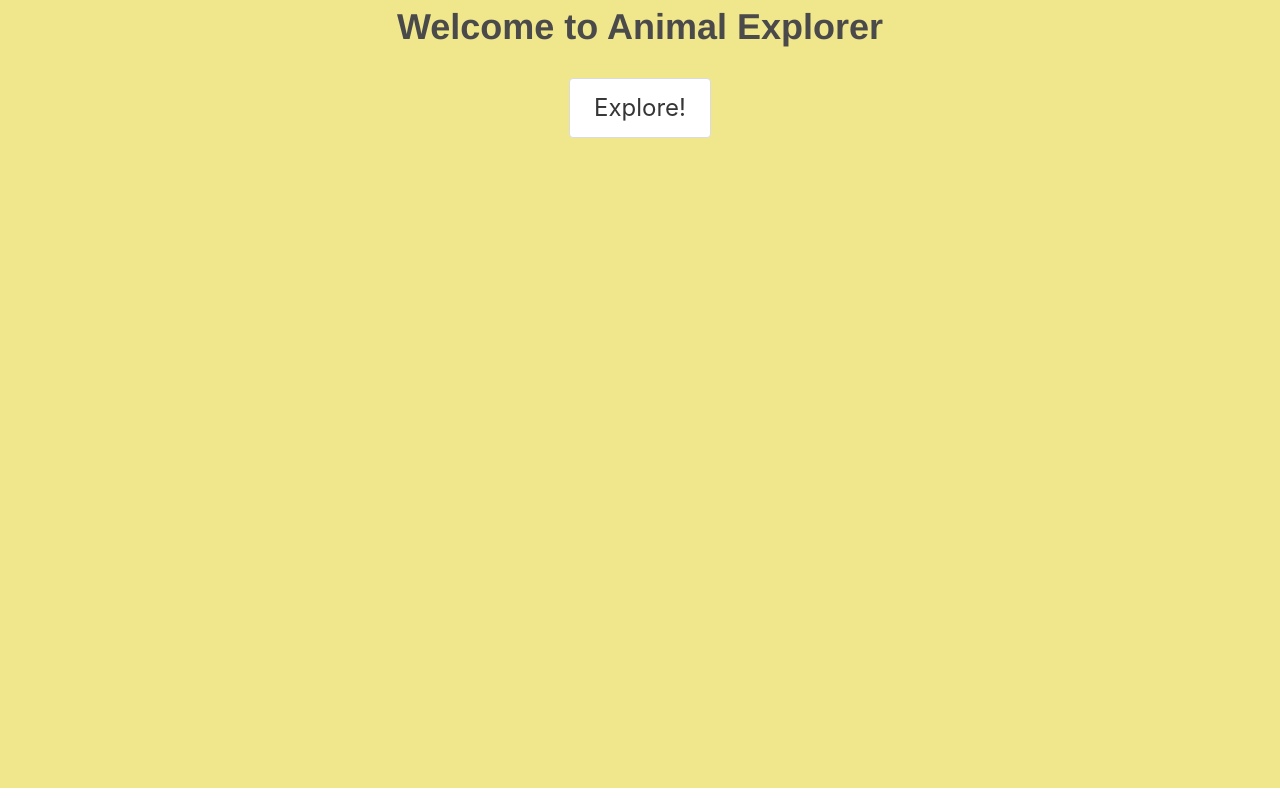
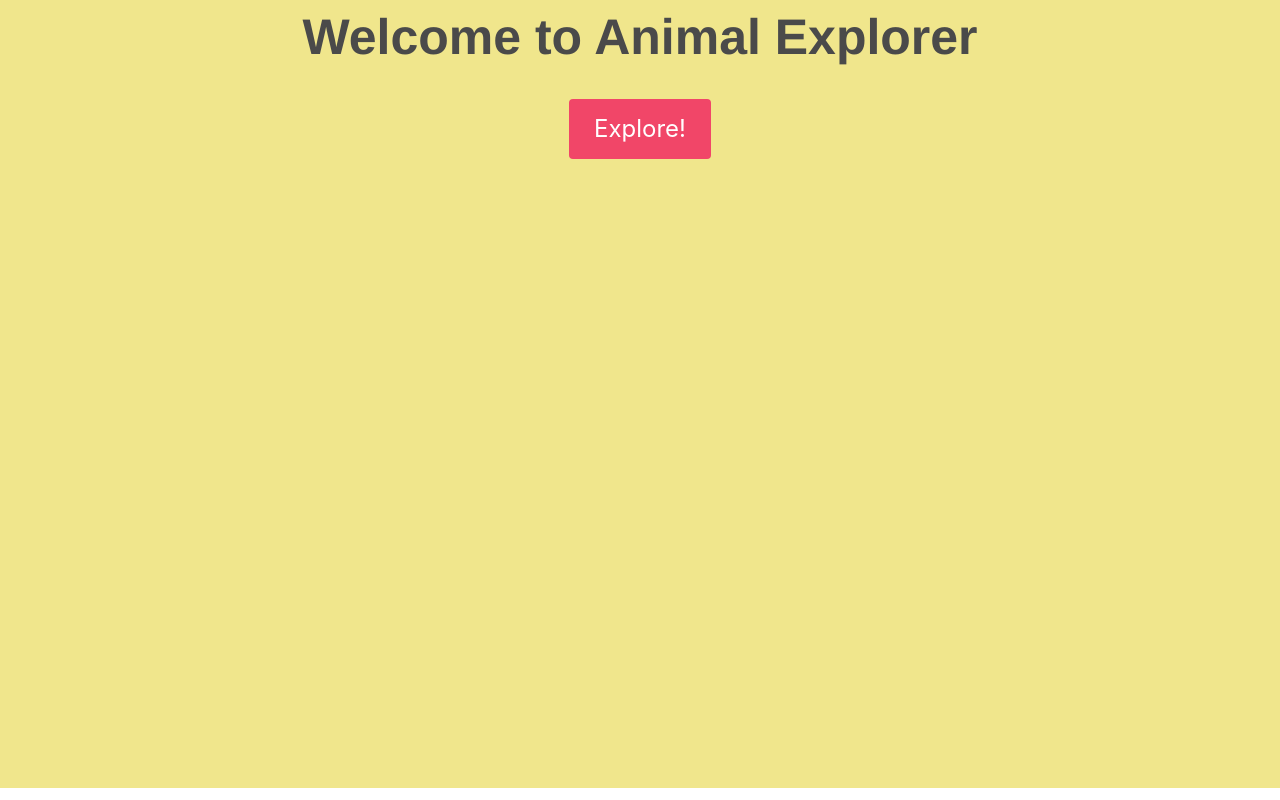
Before and after one commit to ratalla816/animal-app, a plain HTML site: page index.html in a window 1280 px wide. Drawn offline with nearby package versions, Linux system fonts and the light colour scheme.

Commit message:
btn color

```diff
--- a/assets/css/style.css
+++ b/assets/css/style.css
@@ -4,7 +4,7 @@ body {
 }
 
 h1{
-    font-size: 36px;
+    font-size: 50px;
     font-weight: 800;
 }
 
--- a/index.html
+++ b/index.html
@@ -18,7 +18,7 @@
         </div>
         <div class="columns is-multiline is-centered" id="appActions">
             <div class="column has-text-centered">
-                <button class="startButton button is-large">Explore!</button>
+                <button class="startButton button is-large is-danger">Explore!</button>
             </div>
     </div>
 
```
